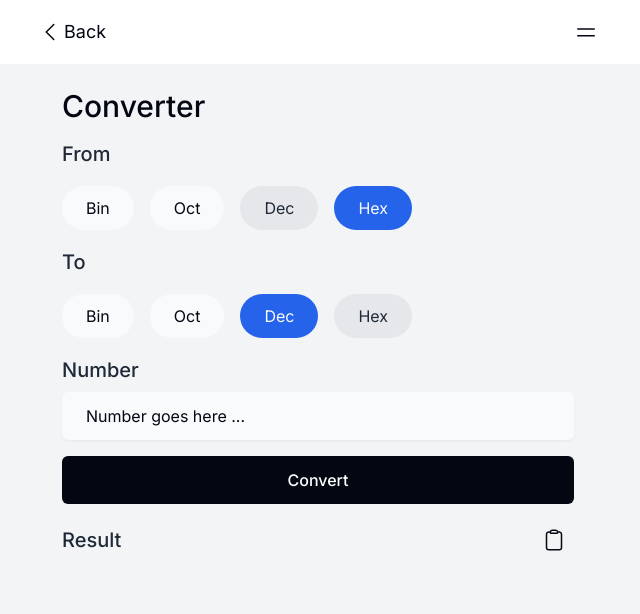
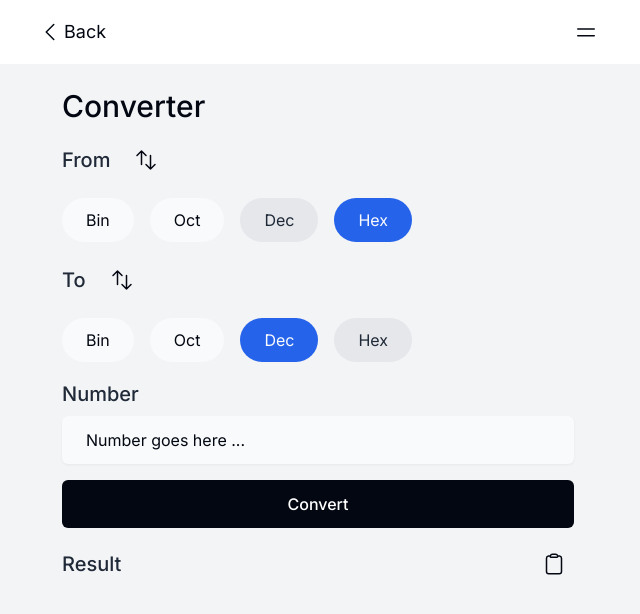
Before and after one commit to bhendi-boi/Hex-cal, a Next.js app: page /converter in a window 1280 px wide. Shown: the top 614 px of the page, without its empty margins (322-962 px from the left). Built offline with nearby package versions, Linux system fonts and the light colour scheme; what tailwindcss-displaymodes would draw is missing.

Commit message:
added swapping capability

```diff
--- a/app/Button.tsx
+++ b/app/Button.tsx
@@ -2,7 +2,7 @@ import { ReactNode, ComponentProps } from "react";
 import clsx from "clsx";
 type Props = {
   children: ReactNode;
-  variant: "converter" | "calculator" | "filled" | "outline";
+  variant: "converter" | "calculator" | "filled" | "outline" | "swap";
 } & ComponentProps<"button">;
 
 const Button = ({ children, variant, ...rest }: Props) => {
@@ -16,7 +16,9 @@ const Button = ({ children, variant, ...rest }: Props) => {
         variant === "outline" &&
           "block w-full py-3 text-blue-600 border border-blue-600 rounded-md hover:bg-gray-100 active:bg-gray-50 bg-gray-50 max-w-xs",
         variant === "filled" &&
-          "block w-full py-3 font-medium bg-blue-600 rounded-md text-gray-50 hover:bg-blue-500 active:bg-blue-600 max-w-xs"
+          "block w-full py-3 font-medium bg-blue-600 rounded-md text-gray-50 hover:bg-blue-500 active:bg-blue-600 max-w-xs",
+        variant === "swap" &&
+          "relative p-2 overflow-hidden rounded-full hover:bg-gray-200 active:bg-gray-300  text-headingText dark:text-darkHeadingText dark:hover:text-headingText transition-colors"
       )}
     >
       {children}
--- a/app/ChooseBase.tsx
+++ b/app/ChooseBase.tsx
@@ -5,33 +5,120 @@ import { RadioGroup } from "@headlessui/react";
 import clsx from "clsx";
 import { Bases } from "@/types";
 import { useSettings } from "@/hooks/useSettings";
+import { ArrowsUpDownIcon } from "@heroicons/react/24/outline";
+import { swapBases } from "@/lib/swapBases";
+import Button from "./Button";
 
-type Props = {
+type Props =
+  | {
+      variant: "single";
       isSettings?: boolean;
       label: string;
       state: Bases;
-  otherState?: Bases;
       setState: React.Dispatch<SetStateAction<Bases>>;
+    }
+  | {
+      variant: "double";
+      isSettings?: boolean;
+      label: string;
+      state: Bases;
+      setState: React.Dispatch<SetStateAction<Bases>>;
+      otherState: Bases;
+      setOtherState: React.Dispatch<SetStateAction<Bases>>;
     };
 
-export default function ChooseBase({
-  isSettings = false,
-  label,
-  state,
-  otherState,
-  setState,
-}: Props) {
+export default function ChooseBase(props: Props) {
   const [settings] = useSettings();
-
+  if (props.variant === "single") {
+    const { isSettings, label, state, setState } = props;
     return (
       <RadioGroup
         className={clsx(!isSettings && "my-4", isSettings && "my-2")}
         value={state}
         onChange={setState}
       >
-      <RadioGroup.Label className={clsx(!isSettings && "text-xl font-medium")}>
+        <RadioGroup.Label
+          className={clsx(!isSettings && "text-xl font-medium")}
+        >
           {label}
         </RadioGroup.Label>
+        <div className="h-16 overflow-hidden">
+          <div className="flex justify-between h-20 gap-1 py-3 pb-4 my-4 overflow-x-auto sm:gap-4 sm:justify-start">
+            <RadioGroup.Option value="bin">
+              {({ checked, disabled }) => (
+                <StyledSpan
+                  darkMode={settings.darkMode}
+                  checked={checked}
+                  disabled={disabled}
+                >
+                  {settings.showFullText ? "Binary" : "Bin"}
+                </StyledSpan>
+              )}
+            </RadioGroup.Option>
+            <RadioGroup.Option value="oct">
+              {({ checked, disabled }) => (
+                <StyledSpan
+                  darkMode={settings.darkMode}
+                  checked={checked}
+                  disabled={disabled}
+                >
+                  {settings.showFullText ? "Octal" : "Oct"}
+                </StyledSpan>
+              )}
+            </RadioGroup.Option>
+            <RadioGroup.Option value="dec">
+              {({ checked, disabled }) => (
+                <StyledSpan
+                  darkMode={settings.darkMode}
+                  checked={checked}
+                  disabled={disabled}
+                >
+                  {settings.showFullText ? "Decimal" : "Dec"}
+                </StyledSpan>
+              )}
+            </RadioGroup.Option>
+            <RadioGroup.Option value="hex">
+              {({ checked, disabled }) => (
+                <StyledSpan
+                  darkMode={settings.darkMode}
+                  checked={checked}
+                  disabled={disabled}
+                >
+                  {settings.showFullText ? "Hexadecimal" : "Hex"}
+                </StyledSpan>
+              )}
+            </RadioGroup.Option>
+          </div>
+        </div>
+      </RadioGroup>
+    );
+  } else {
+    const { isSettings, label, state, setState, otherState, setOtherState } =
+      props;
+    return (
+      <RadioGroup
+        className={clsx(!isSettings && "my-4", isSettings && "my-2")}
+        value={state}
+        onChange={setState}
+      >
+        <div className="flex items-center gap-4">
+          <RadioGroup.Label
+            className={clsx(!isSettings && "text-xl font-medium")}
+          >
+            {label}
+          </RadioGroup.Label>
+          {otherState && (
+            <Button
+              variant="swap"
+              type="button"
+              onClick={() =>
+                swapBases(state, setState, otherState, setOtherState)
+              }
+            >
+              <ArrowsUpDownIcon className="w-6 h-6" />
+            </Button>
+          )}
+        </div>
         <div className="h-16 overflow-hidden">
           <div className="flex justify-between h-20 gap-1 py-3 pb-4 my-4 overflow-x-auto sm:gap-4 sm:justify-start">
             <RadioGroup.Option disabled={otherState === "bin"} value="bin">
@@ -83,6 +170,7 @@ export default function ChooseBase({
       </RadioGroup>
     );
   }
+}
 
 function StyledSpan({
   checked,
--- a/app/calculator/Form.tsx
+++ b/app/calculator/Form.tsx
@@ -82,6 +82,7 @@ const Form = () => {
       <form onSubmit={handleSubmit}>
         <div className="px-2 pb-4">
           <ChooseBase
+            variant="single"
             label="Operand 1"
             state={operand1Base}
             setState={setOperand1Base}
@@ -104,6 +105,7 @@ const Form = () => {
         />
         <div className="px-2 pt-4">
           <ChooseBase
+            variant="single"
             label="Operand 2"
             state={operand2Base}
             setState={setOperand2Base}
--- a/app/converter/Form.tsx
+++ b/app/converter/Form.tsx
@@ -8,6 +8,7 @@ import { ClipboardIcon } from "@heroicons/react/24/outline";
 import { useSettings } from "@/hooks/useSettings";
 import { generateRegex } from "@/lib/generateRegex";
 import { converter } from "@/lib/converter";
+import { swapBases } from "@/lib/swapBases";
 import { copyToClipboard } from "@/lib/copyToClipboard";
 import { Bases, InputModeTypes } from "@/types";
 import { addPrefix } from "@/lib/addPrefix";
@@ -62,12 +63,21 @@ const Form = () => {
     <>
       <form onSubmit={(e) => handleSubmit(e)} className="px-2">
         <ChooseBase
+          variant="double"
           label="From"
           state={from}
           setState={setFrom}
           otherState={to}
+          setOtherState={setTo}
         />
-        <ChooseBase label="To" state={to} setState={setTo} otherState={from} />
+        <ChooseBase
+          variant="double"
+          label="To"
+          state={to}
+          setState={setTo}
+          otherState={from}
+          setOtherState={setFrom}
+        />
         <div className="flex flex-col gap-2">
           <label htmlFor="number" className="text-xl font-medium">
             Number
--- a/app/settings/Form.tsx
+++ b/app/settings/Form.tsx
@@ -102,12 +102,14 @@ const Form = () => {
         <div className="px-2">
           <StyledLegend>Calculator</StyledLegend>
           <ChooseBase
+            variant="single"
             isSettings
             label="Choose default base for operand1."
             state={defaultOperand1Base}
             setState={setDefaultOperand1Base}
           />
           <ChooseBase
+            variant="single"
             isSettings
             label="Choose default base for operand2."
             state={defaultOperand2Base}
@@ -122,18 +124,22 @@ const Form = () => {
         <div className="px-2">
           <StyledLegend>Converter</StyledLegend>
           <ChooseBase
+            variant="double"
             isSettings
             label="Choose default base from which you want to convert a number"
             state={defaultFrom}
+            setState={setDefaultFrom}
             otherState={defaultTo}
-            setState={setDefaultFrom}
+            setOtherState={setDefaultTo}
           />
           <ChooseBase
+            variant="double"
             isSettings
             label="Choose default base to which you want to convert a number"
             state={defaultTo}
+            setState={setDefaultTo}
             otherState={defaultFrom}
-            setState={setDefaultTo}
+            setOtherState={setDefaultFrom}
           />
         </div>
         <Button type="submit" variant="converter">
--- /dev/null
+++ b/lib/swapBases.ts
@@ -0,0 +1,14 @@
+import { Dispatch, SetStateAction } from "react";
+import { Bases } from "@/types";
+
+export function swapBases(
+  firstVal: Bases,
+  setBase1: Dispatch<SetStateAction<Bases>>,
+  secondVal: Bases,
+  setBase2: Dispatch<SetStateAction<Bases>>
+) {
+  const firstvalue = firstVal;
+  const secondvalue = secondVal;
+  setBase1(secondvalue);
+  setBase2(firstvalue);
+}
```
Lines whose indentation alone changed are shown as unchanged.
